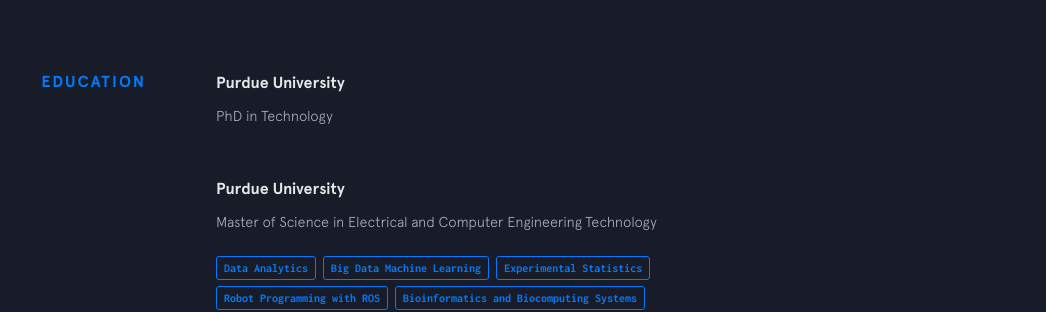
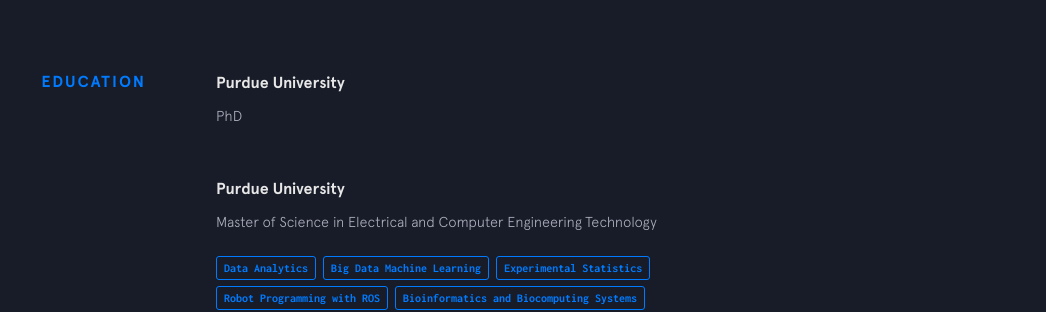
Before and after one commit to praneet195/praneet195.github.io, a Jekyll site: the page built from index.html, in a window 1280 px wide and 900 px high, scrolled down 1502 px. Shown: the part 153-465 px from the top of the window, without its empty margins (234-1280 px from the left). Built offline with Jekyll 4.4.1, drawn with Linux system fonts in a browser that asks for light colours; nearby versions of some CDN libraries.

Commit message:
Update education.yml

```diff
--- a/_data/education.yml
+++ b/_data/education.yml
@@ -1,5 +1,5 @@
 - name: Purdue University
-  degree: PhD in Technology
+  degree: PhD
 
 
 
```
